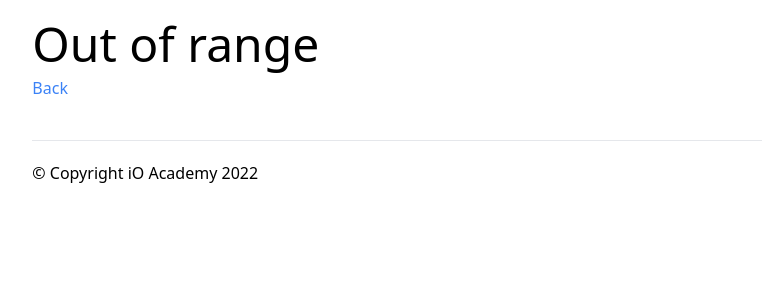
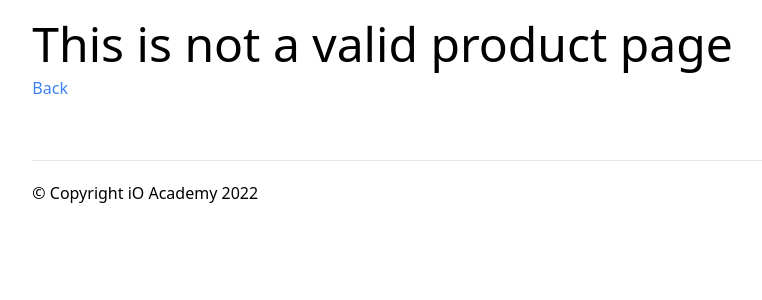
Before and after one commit to iO-Academy/2024-mar-sde-furniture-store-woodworms, a PHP site: page /products.php in a window 1280 px wide. Shown: the part 56-356 px from the top of the page, without its empty margins (181-943 px from the left). Run offline with PHP 8.4, Linux system fonts and the light colour scheme; tables that the repository leaves empty or names only in its code hold one stand-in row (values such as "Sample post"); some libraries are stand-ins or nearby versions.

Commit message:
story 3 feedback WIP

```diff
--- a/products.php
+++ b/products.php
@@ -6,23 +6,21 @@ require_once 'src/Services/ProductListDisplayService.php';
 require_once 'src/Models/CategoryModel.php';
 require_once 'src/Entities/Product.php';
 
-
 $categoryTitle = 'Oops! Invalid product ID';
 $productList = [];
-
 $db = PdoFactory::connect();
-//$NoC = ProductModel::getNumberOfCategories($_GET['cat_id'], $db);
+$NumberOfCategories = ProductModel::getNumberOfCategories($db);
 
 if (isset($_GET['cat_id']) && is_numeric($_GET['cat_id'])) {
-    if ($_GET['cat_id'] <= 11 && $_GET['cat_id'] > 0) {
+    if ($_GET['cat_id'] <= $NumberOfCategories && $_GET['cat_id'] > 0) {
         $cat_id = intval($_GET['cat_id']);
         $productList = ProductModel::getProductList($cat_id, $db);
         $categoryTitle = ProductModel::getProductTitle($cat_id, $db);
     }
+    else{
+        $categoryTitle = 'Invalid ID';
+    }
 }
-
-$categoryDetails = CategoryModel::getCategories($db);
-
 
 ?>
 <!DOCTYPE html>
@@ -37,24 +35,28 @@ $categoryDetails = CategoryModel::getCategories($db);
     <span class="text-4xl text-white">Furniture Store</span>
 </nav>
     <div class="container mx-auto md:w-2/3 mt-5">
+
     <?php
+
+
     if ($productList !== []) {
-        echo "<p class='text-5xl text-black my-2'>$categoryTitle</p>";
+        echo ProductListDisplayService::displayCategoryTitle($categoryTitle);
         }
-    else{
-        echo "<p class='text-5xl text-black my-2'>Out of range</p>";
+    else {
+        echo "<p class='text-5xl text-black my-2'>This is not a valid product page</p>";
     }
     ?>
     <a href="index.php" class="text-blue-500">Back</a>
     </div>
+    <section class="container mx-auto md:w-2/3 grid md:grid-cols-4 gap-5 mt-5">
     <?php
-
     foreach ($productList as $productsInfo) {
         echo ProductListDisplayService::displayProductList($productsInfo);
     }
-?>
-<footer class="container mx-auto md:w-2/3 border-t mt-10 pt-5">
+    ?>
+    </section>
+    <footer class="container mx-auto md:w-2/3 border-t mt-10 pt-5">
     <p>© Copyright iO Academy 2022</p>
-</footer>
+    </footer>
 </body>
 </html>
--- a/src/Entities/Product.php
+++ b/src/Entities/Product.php
@@ -1,6 +1,6 @@
 <?php
 
-require_once 'src/Services/CurrencyDisplayService.php';
+require_once 'src/Services/CurrencyFormatterService.php';
 
 class Product
 {
@@ -25,7 +25,7 @@ class Product
 
     public function getProductPrice()
     {
-        return CurrencyDisplayService::getCurrency($this->price, 'en-GB', "GBP");
+        return CurrencyFormatter::getCurrency($this->price, 'en-GB', "GBP");
     }
     public function getProductStock()
     {
--- a/src/Models/ProductModel.php
+++ b/src/Models/ProductModel.php
@@ -25,15 +25,14 @@ class ProductModel
         $query->execute([':cat_id' => $cat_id]);
         $cat_array =  $query->fetch();
         return $cat_array['name'];
-
     }
 
-    public static function getNumberOfCategories($cat_id, PDO $db) : int
+    public static function getNumberOfCategories(PDO $db) : int
     {
         $query = $db->prepare('SELECT `categories`.`name`
         FROM `categories`');
         $query->execute();
-        $q = $query->fetch();
+        $q = $query->fetchAll();
         return count($q);
     }
 
--- a/src/Services/CategoryDisplayService.php
+++ b/src/Services/CategoryDisplayService.php
@@ -6,7 +6,6 @@ class CategoryDisplayService
 {
     public static function displayByCategory(Category $category): string
     {
-
             return '<div class="bg-slate-100 p-5">
             <div class="flex justify-between items-center">
             <h3 class="text-2xl">' . $category->getCategoryName() . '</h3>
--- a/src/Services/CurrencyDisplayService.php
+++ b/src/Services/CurrencyFormatterService.php
@@ -2,9 +2,9 @@
 
 require_once './src/Entities/Product.php';
 
-class CurrencyDisplayService
+class CurrencyFormatter
 {
-    public static function getCurrency($price, $locale, $currency)
+    public static function getCurrency(float $price, string $locale, string $currency)
     {
         $fmt = numfmt_create( $locale, NumberFormatter::CURRENCY);
         return numfmt_format_currency($fmt, $price, $currency);
--- a/src/Services/ProductListDisplayService.php
+++ b/src/Services/ProductListDisplayService.php
@@ -5,25 +5,23 @@ require_once 'src/Entities/Product.php';
 
 class ProductListDisplayService
 {
-
-    public static function displayCategoryTitle(Product $productsInfo): string
+    public static function displayCategoryTitle(String $productsInfo): string
     {
-        return '<header class="container mx-auto md:w-2/3 md:mt-10 py-16 px-8 bg-slate-200 rounded">
-        <h1 class="text-5xl mb-2">Category: ' . $productsInfo->getCategoryName() . '</h1>
+        return '<header class="container mx-auto md:w-full md:mt-10 my-4 py-16 px-8 bg-slate-200 rounded">
+        <h1 class="text-5xl mb-2">Category: ' . $productsInfo . '</h1>
         <p>For more information about any of the below products, click on the more button.</p>
         </header>';
     }
 
     public static function displayProductList(Product $productsInfo): string
     {
-        return '<section class="container mx-auto md:w-2/3 grid md:grid-cols-4 gap-5 mt-5">
+        return '
           <div class="bg-slate-100 p-5">
           <div class="flex justify-between items-center">
           <h3 class="text-2xl">Price: '. $productsInfo->getProductPrice() .'</h3>
           <span class="bg-teal-500 text-2xl px-2 py-1 rounded">'. $productsInfo->getProductStock() .'</span>
           </div>
           <p>Color: '. $productsInfo->getProductColor() .'</p>
-          </div>
-          </section>';
+          </div>';
+    }
 }
-}
```
Also changed, not shown: Tests/CategoryDisplayServiceTest.php (renamed from Tests/CategoryDisplayTest.php, +1 -1 lines), Tests/CurrencyFormatterServiceTest.php (added, +20 -0 lines), Tests/ProductListDisplayServiceTest.php (renamed from Tests/ProductListDisplayTest.php, +1 -1 lines).
